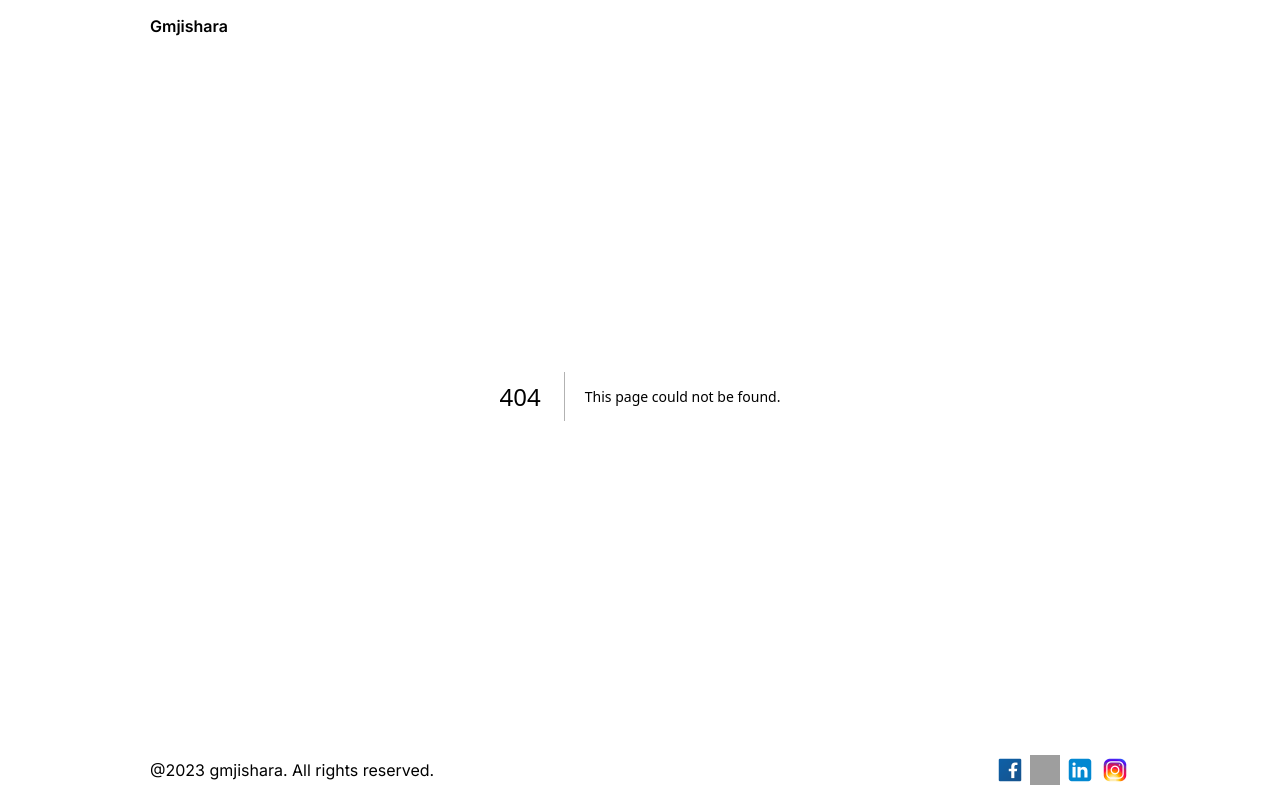
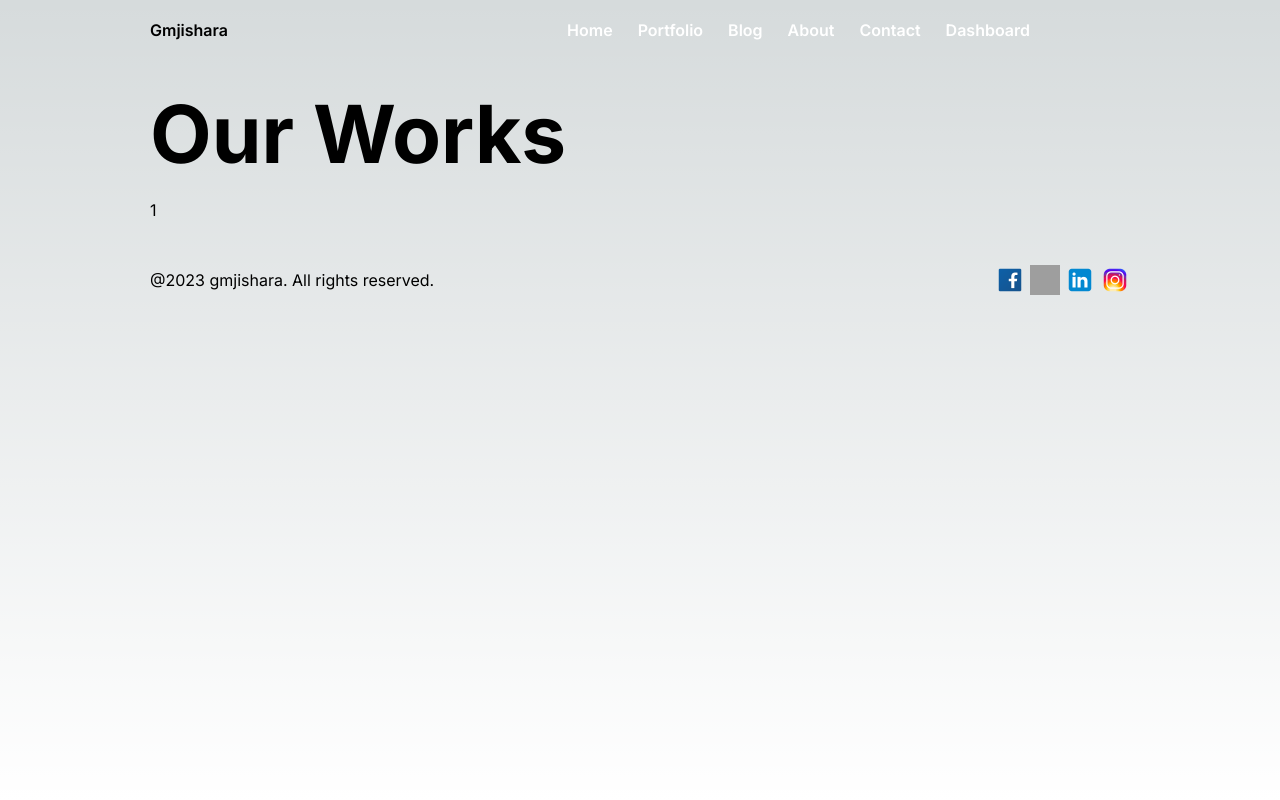
Before and after one commit to gmjishara/Personal_Business_Web_App, a Next.js app: page /Pages/portfolio/1 in a window 1280 px wide. Before the commit this address had no page. Built offline with nearby package versions, Linux system fonts and the light colour scheme; grey boxes are pictures that could not be loaded.

Commit message:
set categories path

```diff
--- /dev/null
+++ b/app/Pages/portfolio/[categories]/page.js
@@ -0,0 +1,9 @@
+import React from 'react'
+
+export default function page({params}) {
+  return (
+    <div>
+        {params.categories}
+    </div>
+  )
+}
--- /dev/null
+++ b/app/Pages/portfolio/layout.js
@@ -0,0 +1,11 @@
+import React from 'react'
+import styles from "./style.module.css"
+
+export default function PortfolioLayout({children}) {
+  return (
+    <div>
+        <h1 className={styles.portfolioTitle}>Our Works</h1>
+        {children}
+    </div>
+  )
+}
--- a/app/Pages/portfolio/style.module.css
+++ b/app/Pages/portfolio/style.module.css
@@ -1,3 +1,5 @@
+
+
 .portfolioContainer h1{
     opacity: 0.7;
 }
@@ -20,7 +22,6 @@
     position: relative;
     border: 8px solid rgba(255, 191, 0, 0.904);
     border-radius: 8px;
-    cursor: pointer;
     transition: all 0.5s ease;
 }
 
@@ -38,5 +39,5 @@
 
 .img{
     object-fit: fill;
-
+    cursor: pointer;
 }
```
Also changed, not shown: app/Pages/portfolio/page.js (+14 -8 lines).
